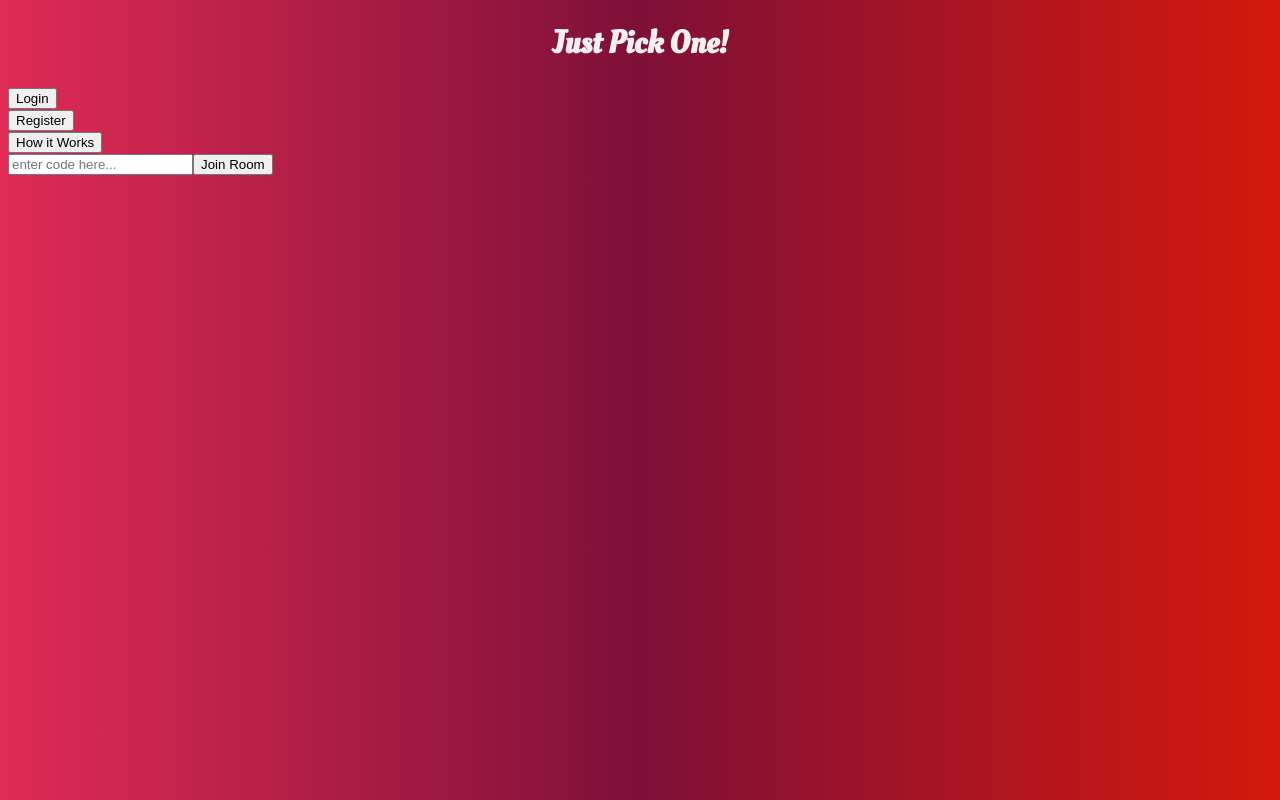
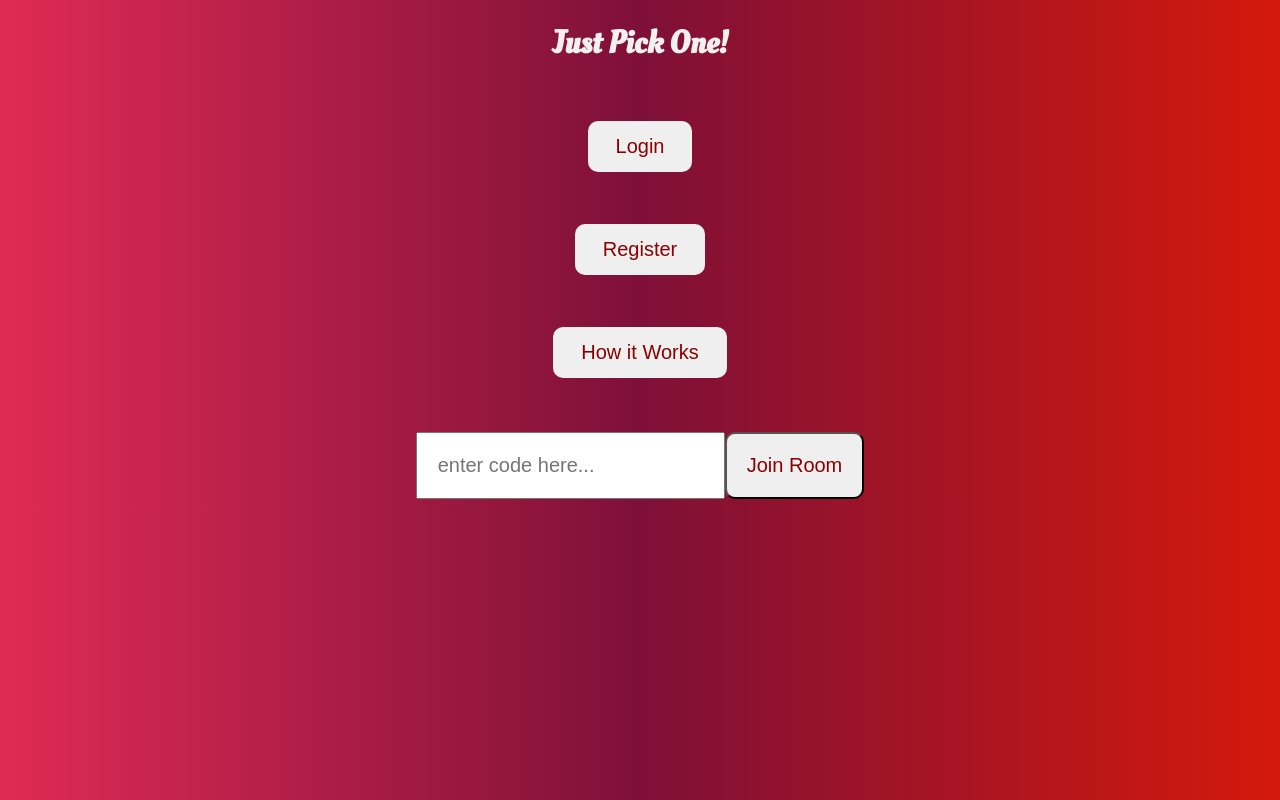
Before and after one commit to idrisimo/fp-Just-pick-one, a React app in the folder client/: page / in a window 1280 px wide. Built offline with nearby package versions, Linux system fonts and the light colour scheme; a web font is replaced by a local one.

Commit message:
Home Page Styling

```diff
--- /dev/null
+++ b/client/src/pages/Home/Home.css
@@ -0,0 +1,49 @@
+main {
+    text-align: center;
+    justify-content: center;
+
+}
+
+#navBtnDiv {
+  margin-top: 0.5vh;
+  display: block;
+  border: none;
+  padding: 14px 28px;
+  font-size: px;
+  cursor: pointer;
+  justify-content: center;
+
+}
+
+#NavButton.navBtn {
+    margin-top: 20px;
+    border: none;
+    padding: 14px 28px;
+    font-size: 20px;
+    cursor: pointer;
+    text-align: center;
+    justify-content: center;
+    color: darkred;
+    border-radius: 10px;
+}
+
+#NavButton.navBtn:hover {
+    transform: scale(1.3) perspective(1px)
+}
+
+input {
+    margin-top: 5vh;
+    padding: 20px;
+    font-size: 20px;
+    justify-content: center;
+    color: darkred;
+}
+
+#joinRoomBtn {
+    border-radius: 10px;
+}
+
+
+#joinRoomBtn:hover {
+    transform: scale(1.3) perspective(1px)
+}
--- a/client/src/pages/Home/index.js
+++ b/client/src/pages/Home/index.js
@@ -1,6 +1,7 @@
 import React, { useEffect, useState } from 'react';
 import { useNavigate } from 'react-router-dom';
 import { JoinRoomFeature, NavButton } from '../../components';
+import './Home.css';
 
 export function Home() {
 
```
